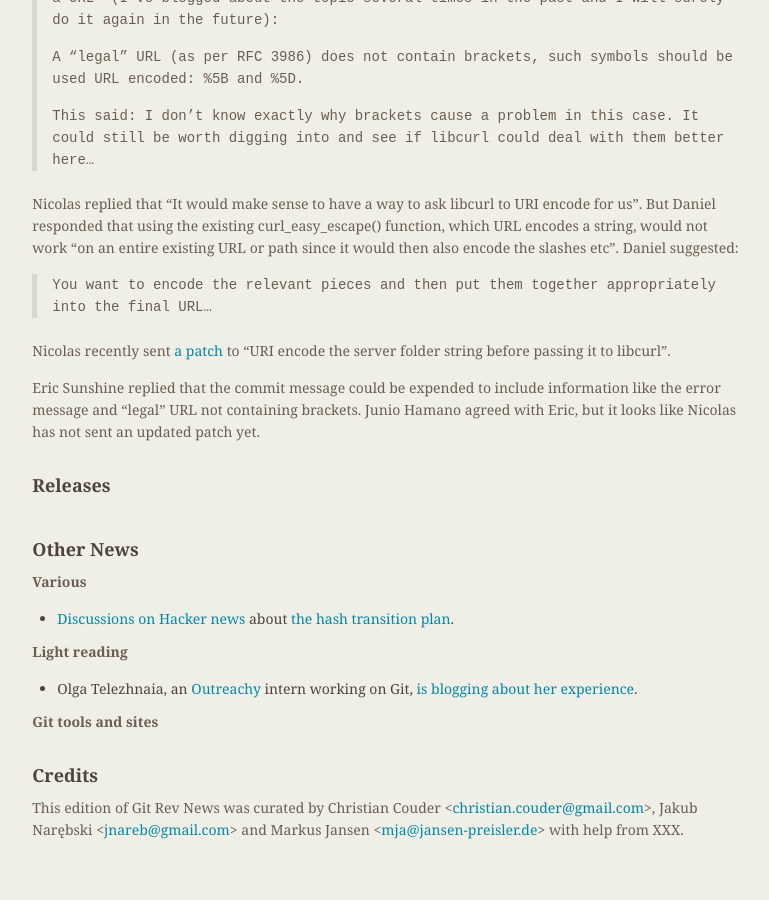
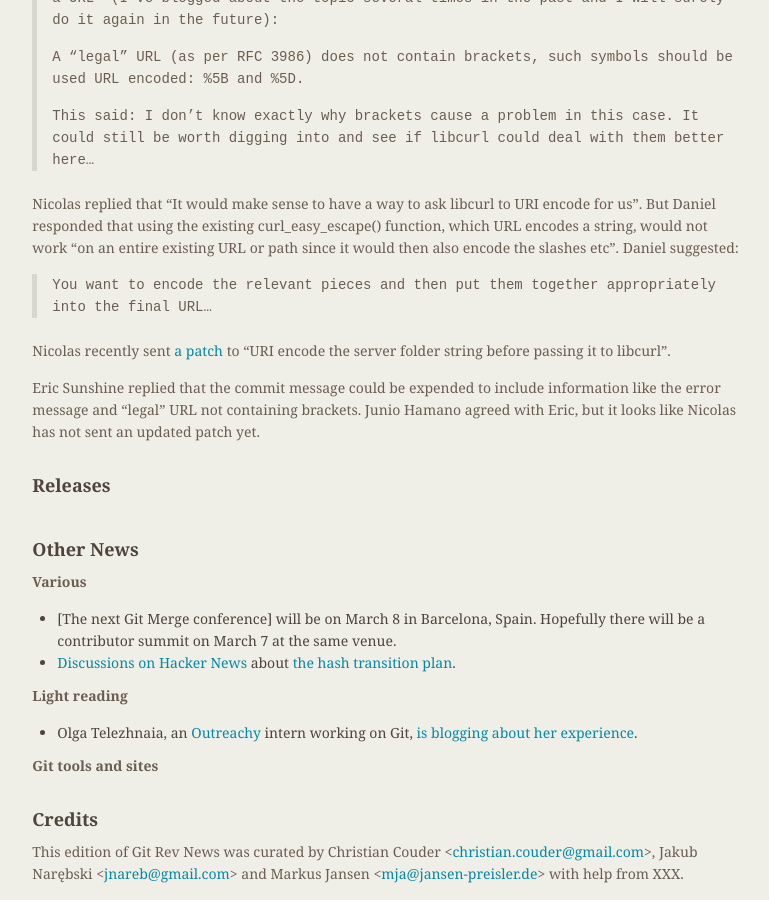
Before and after one commit to git/git.github.io, a Jekyll site: the page built from rev_news/drafts/edition-34.md, in a window 1280 px wide and 900 px high, scrolled down 2208 px. Shown: the whole window, without its empty margins (339-1108 px from the left). Built offline with Jekyll 4.4.1, drawn with Linux system fonts in a browser that asks for light colours; before the commit the page ends 3064 px from its top, so only the background shows below that.

Commit message:
rn-34: add infos about Git Merge 2018

```diff
--- a/rev_news/drafts/edition-34.md
+++ b/rev_news/drafts/edition-34.md
@@ -179,7 +179,11 @@
 
 __Various__
 
-* [Discussions on Hacker news](https://news.ycombinator.com/item?id=15819033) about [the hash transition plan](https://github.com/git/git/blob/master/Documentation/technical/hash-function-transition.txt).
+* [The next Git Merge conference] will be on March 8 in Barcelona,
+  Spain. Hopefully there will be a contributor summit on March 7 at
+  the same venue.
+* [Discussions on Hacker News](https://news.ycombinator.com/item?id=15819033)
+  about [the hash transition plan](https://github.com/git/git/blob/master/Documentation/technical/hash-function-transition.txt).
 
 __Light reading__
 
```
